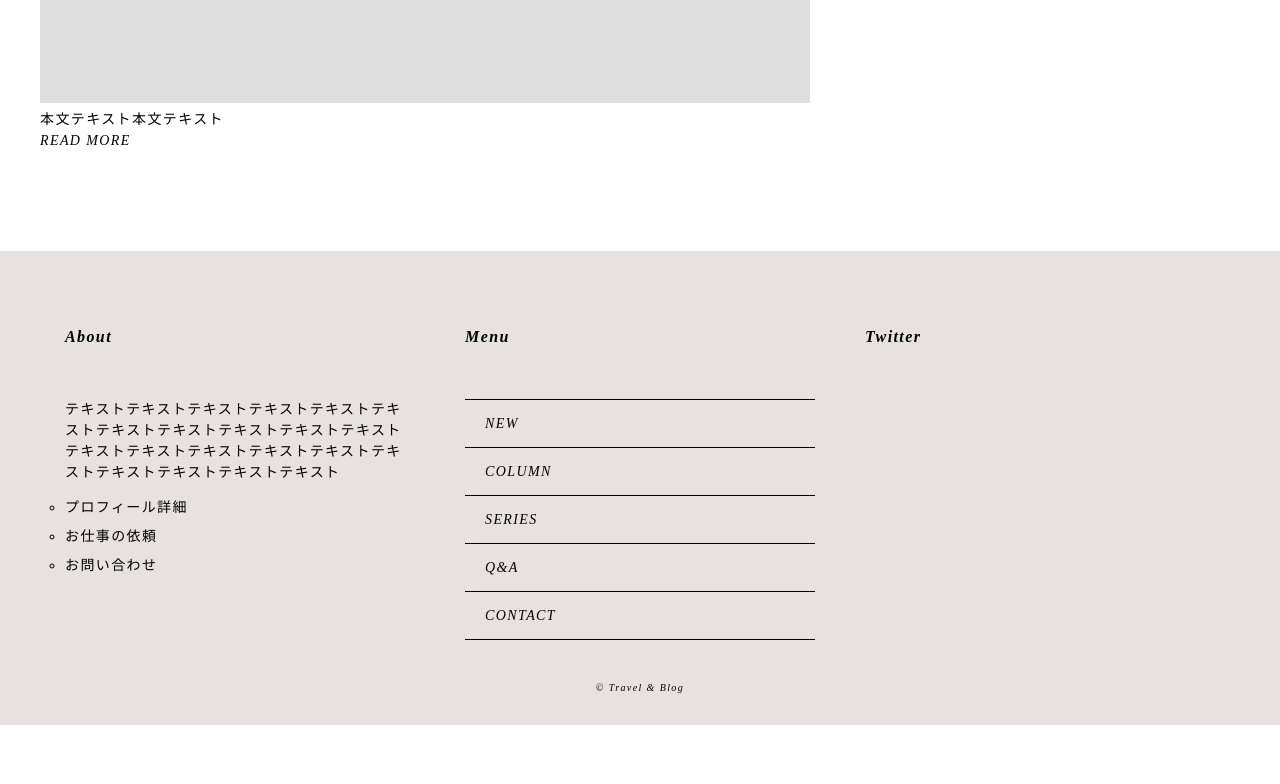
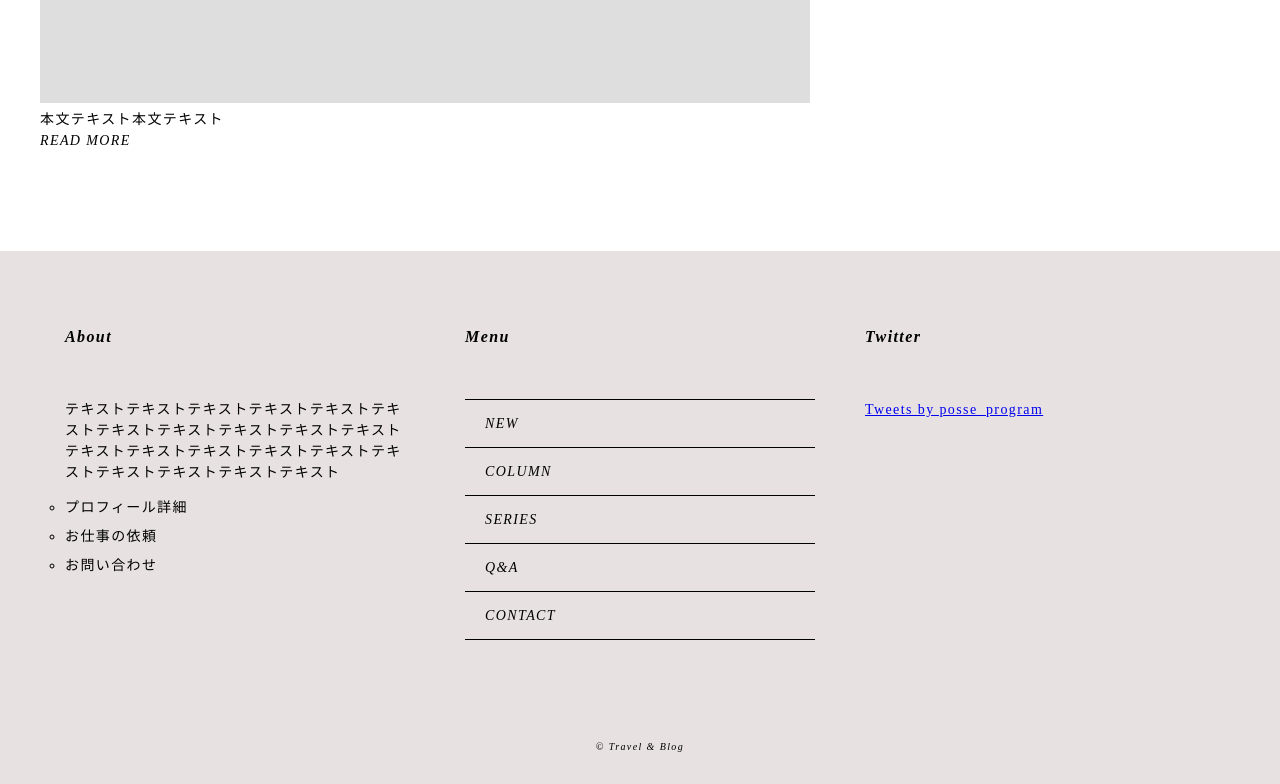
Before and after one commit to manaki-e/prototype-travelblog, a plain HTML site: page index.html in a window 1280 px wide. Shown: the part 2579-3363 px from the top of the page. Before the commit the page ends 3304 px from the top, so only its background shows below. Drawn offline with Linux system fonts and the light colour scheme; a script that the page names is missing.

Commit message:
#16 完成

```diff
--- a/css/style.scss
+++ b/css/style.scss
@@ -226,6 +226,7 @@ footer
 
   &__item {
     width: 350px;
+    // height: 400px;
 
     &__title {
       font-size: 16px;
@@ -249,6 +250,12 @@ footer
       font-style: italic;
       cursor: pointer;
     }
+
+    .twitter{
+      height: 300px;
+      overflow: auto;
+      box-sizing: border-box;
+    }
   }
 
   &__last {
--- a/index.html
+++ b/index.html
@@ -183,7 +183,10 @@
       </li>
       <li class="footer__item">
         <div class="footer__item__title">Twitter</div>
-        <div class="twitter"></div>
+        <div class="twitter">
+          <a class="twitter-timeline" href="https://twitter.com/posse_program?ref_src=twsrc%5Etfw">Tweets by posse_program</a>
+          <script async src="https://platform.twitter.com/widgets.js" charset="utf-8"></script>
+        </div>
       </li>
     </ul>
     <div class="footer__last">
```
Also changed, not shown: css/style.css, css/style.min.css, 2 other files.
